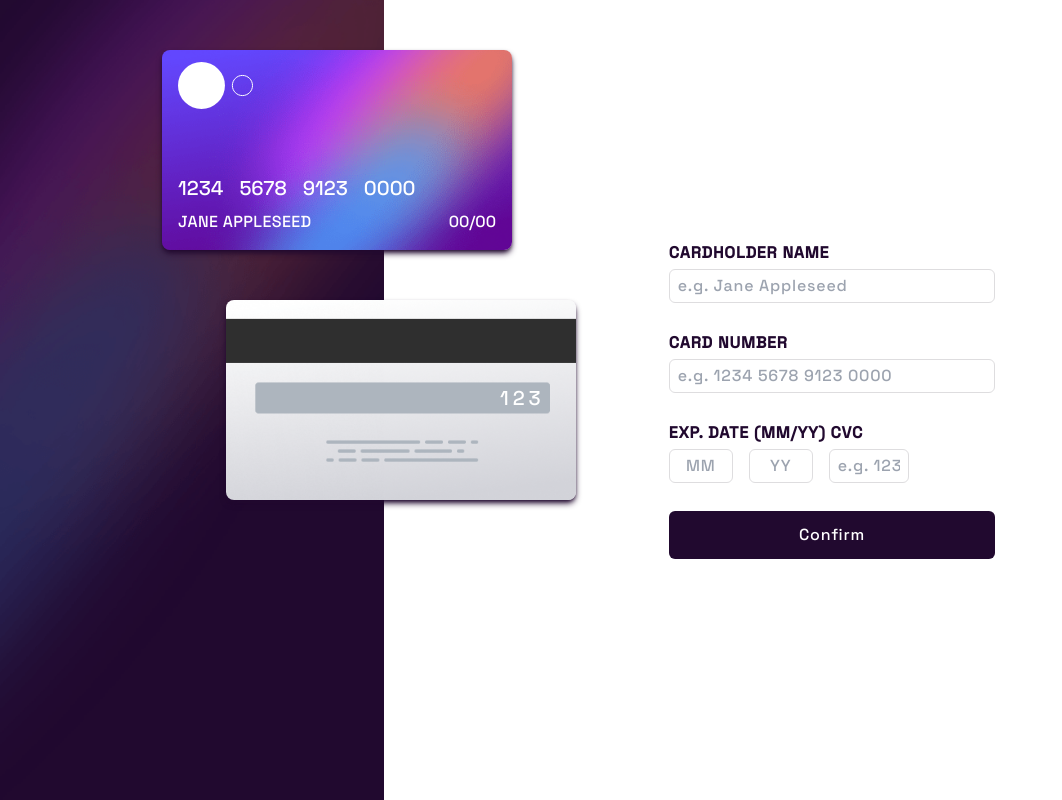
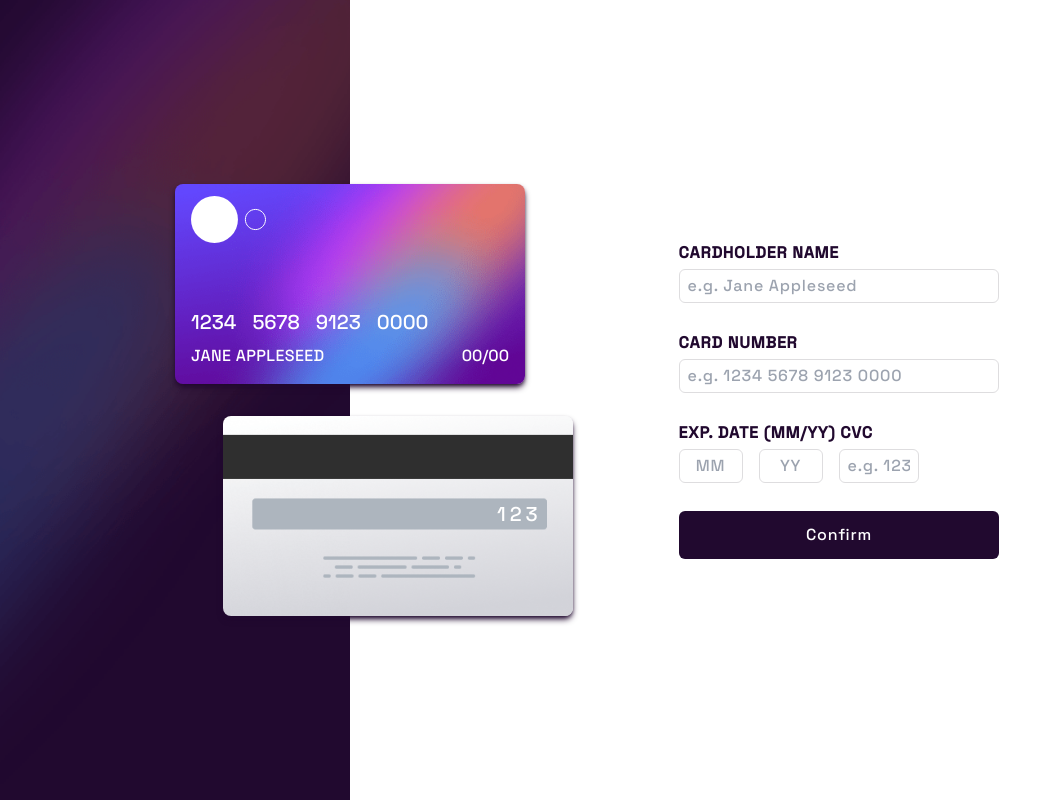
Before and after one commit to raphaelmmachado/interactive-card-details, a React (Vite) app: page / in a window 1280 px wide. Shown: the whole page, without its empty margins (0-1062 px from the left). Built offline with nearby package versions, Linux system fonts and the light colour scheme.

Commit message:
fixed cards positioning
fixed cards positioning to match original project layout.

i put the cards inside another div and i set that div to  absolute and flex justify-between when viewport reaches
tablet width.

```diff
--- a/src/components/cards/BackFaceCard.jsx
+++ b/src/components/cards/BackFaceCard.jsx
@@ -2,16 +2,15 @@
   return (
     <div
       id="backface-card"
-      className="absolute card rounded-lg shadow-md
-      shadow-violete-900 top-[25px] ml-[4vw]
-      xxs:ml-[8vw] md:ml-0 md:top-[300px] md:right-[-15vw]
-      lg:top-[300px]"
+      className="md:relative card rounded-lg shadow-md
+      shadow-violete-900 md:ml-[3.5vw]"
     >
       <p
         id="cvc-number"
         className="absolute top-[61px]
       left-[230px] text-end text-white
-      tracking-[0.25rem] lg:top-[84px] lg:left-[274px] lg:text-xl"
+      tracking-[0.25rem] lg:top-[84px]
+      lg:left-[274px] lg:text-xl"
       >
         {cvc}
       </p>
--- a/src/components/cards/CardsSection.jsx
+++ b/src/components/cards/CardsSection.jsx
@@ -4,7 +4,15 @@
   return (
     <section
       id="cards-section"
-      className="relative min-h-[40vh] md:w-[30vw]  flex justify-center items-center"
+      className="relative min-h-[200px] max-h-[20vh]
+      md:min-h-screen
+      md:w-[30vw] md:max-w-[350px] flex justify-center items-center"
+    >
+      <div
+        className="relative md:absolute
+      left-[3vw] md:left-[20%] lg:left-[50%]
+      md:flex flex-col-reverse items-center
+      gap-8 justify-between"
       >
         <BackFaceCard cvc={cvc} />
         <FrontFaceCard
@@ -13,6 +21,7 @@
           expMonth={expMonth}
           expYear={expYear}
         />
+      </div>
     </section>
   );
 }
--- a/src/components/cards/FrontFaceCard.jsx
+++ b/src/components/cards/FrontFaceCard.jsx
@@ -3,10 +3,9 @@
   return (
     <div
       id="frontface-card"
-      className="top-[115px] md:top-[120px] md:right-[-10vw]
-      lg:top-[50px]
-      flex flex-col justify-between
-      absolute card rounded-lg text-white shadow-md shadow-violete-900"
+      className="card absolute top-[60%] right-[2vw]
+      md:static md:mr-[4vw] md:flex flex-col justify-between
+      rounded-lg text-white shadow-md shadow-violete-900"
     >
       <div className="pt-3 ml-4">
         <CardLogo />
--- a/src/components/form/FormSection.jsx
+++ b/src/components/form/FormSection.jsx
@@ -153,7 +153,7 @@
   return (
     <section
       id="form-section"
-      className="flex items-center md:flex-grow justify-center mt-20 md:mt-0"
+      className="flex items-center md:flex-grow justify-center mt-20 md:mt-0 md:ml-12"
     >
       <>
         {!success ? (
@@ -211,7 +211,7 @@
               </p>
             ) : null}
             <br />
-            <label htmlFor="date" className=" font-semibold  text-violete-900">
+            <label className=" font-semibold  text-violete-900">
               EXP. DATE (MM/YY) CVC
             </label>
             <div className="flex flex-row gap-4 justify-center items-center ">
@@ -228,8 +228,8 @@
                 name="date"
                 id="month"
                 maxLength="2"
-                min="01"
-                max="12"
+                min={1}
+                max={12}
                 required={true}
               />
 
@@ -246,8 +246,8 @@
                 name="date"
                 id="year"
                 maxLength={2}
-                min="22"
-                max="99"
+                min={22}
+                max={99}
                 required={true}
               />
 
```
Lines whose indentation alone changed are shown as unchanged.
